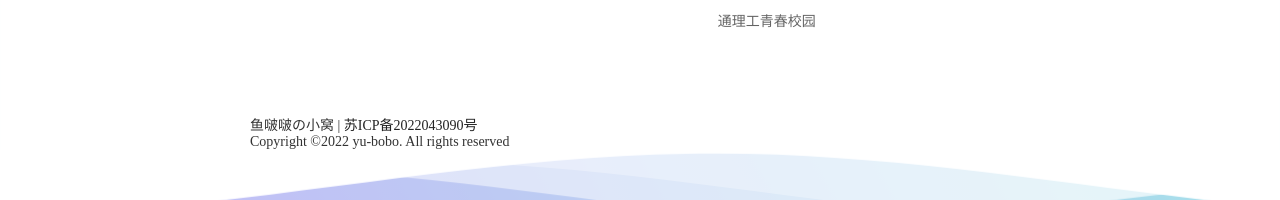
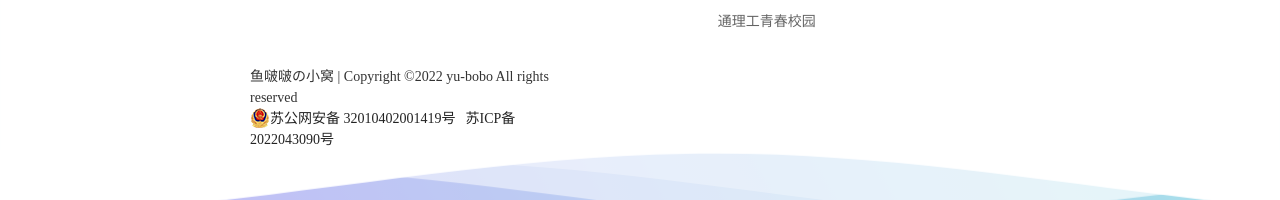
Before and after one commit to yu-bobo/personalWebsite, a React app: page /hometownIntroduce in a window 1280 px wide. Shown: the part 230-430 px from the top of the page. Built offline with nearby package versions, Linux system fonts and the light colour scheme; no server answers.

Commit message:
update:beian

```diff
--- a/public/index.html
+++ b/public/index.html
@@ -2,7 +2,7 @@
 <html>
   <head>
     <meta charset="utf-8" />
-    <title>yu-boboの小窝</title>
+    <title>鱼啵啵</title>
   </head>
   <script src="https://cdn.bootcdn.net/ajax/libs/jquery/3.6.0/jquery.js"></script>
   <body>
--- a/src/views/footer/index.js
+++ b/src/views/footer/index.js
@@ -3,6 +3,7 @@ import './index.less'
 import wechat from '@/assets/images/wechat.png'
 import mail from '@/assets/images/mail.png'
 import wechatCode from '@/assets/images/wechatCode.jpg'
+import beiAn from '@/assets/images/beian.png'
 
 function Footer() {
 	return <footer className="footer">
@@ -11,8 +12,11 @@ function Footer() {
 				<p>“成就感是由己及他的满足，幸福感是由他及己的福报”</p>
 			</div>
 			<div className='foot-copyright'>
-				<p>鱼啵啵の小窝 | <a href='https://beian.miit.gov.cn/' >苏ICP备2022043090号</a></p>
-				<p>Copyright ©2022 yu-bobo. All rights reserved</p>
+				<p>鱼啵啵の小窝 | Copyright ©2022 yu-bobo All rights reserved</p>
+				<p>
+					<a target="_blank" href="http://www.beian.gov.cn/portal/registerSystemInfo?recordcode=32010402001419" rel="noreferrer"><img src={beiAn} style={{float: 'left'}} alt="苏公网安备"/>苏公网安备 32010402001419号</a>
+					<a target="_blank" href='https://beian.miit.gov.cn/' rel="noreferrer" style={{marginLeft: '10px'}}>苏ICP备2022043090号</a>
+				</p>
 			</div>
 		</div>
 		<div className='foot-right'>
--- a/src/views/footer/index.less
+++ b/src/views/footer/index.less
@@ -19,6 +19,12 @@
       p {
         font-size: 18px;
         margin-left: -13px;
+      }
+    }
+
+    .foot-copyright {
+      p {
+        line-height: 1.5;
       }
     }
   }
```
Also changed, not shown: src/assets/images/beian.png (added).
